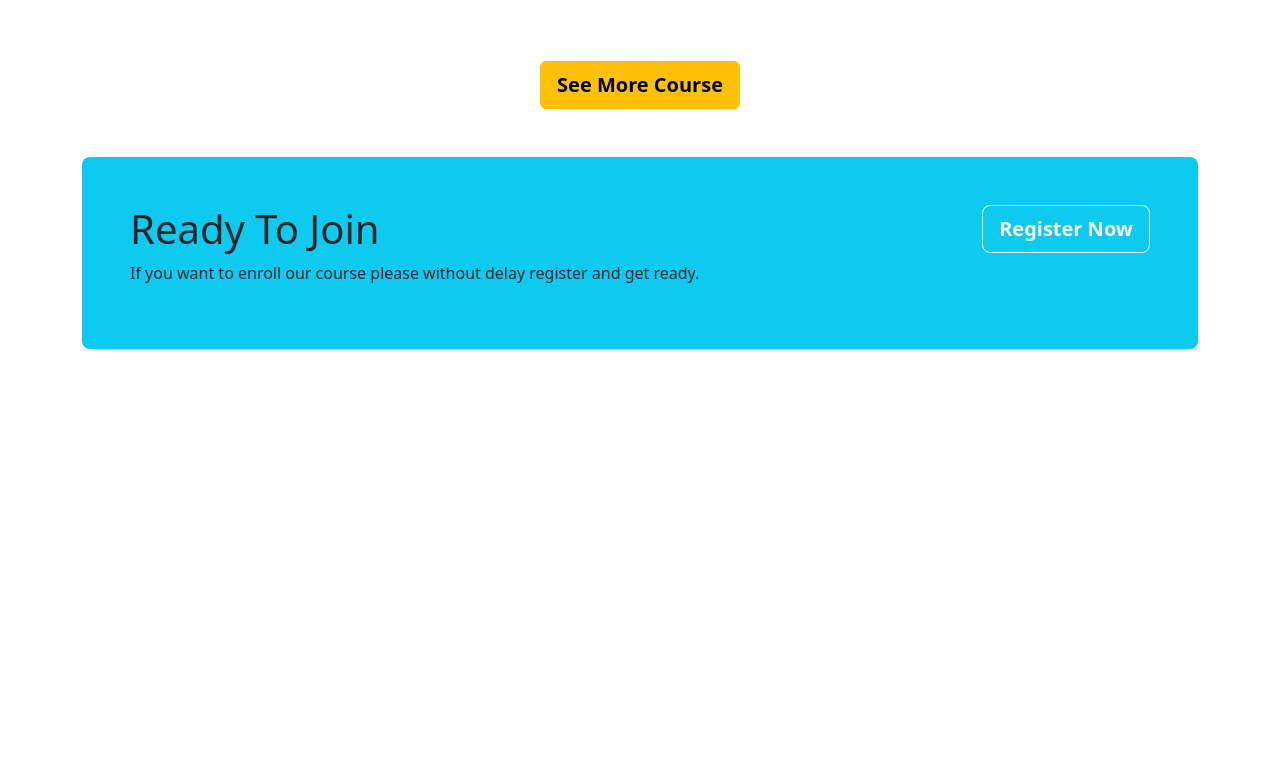
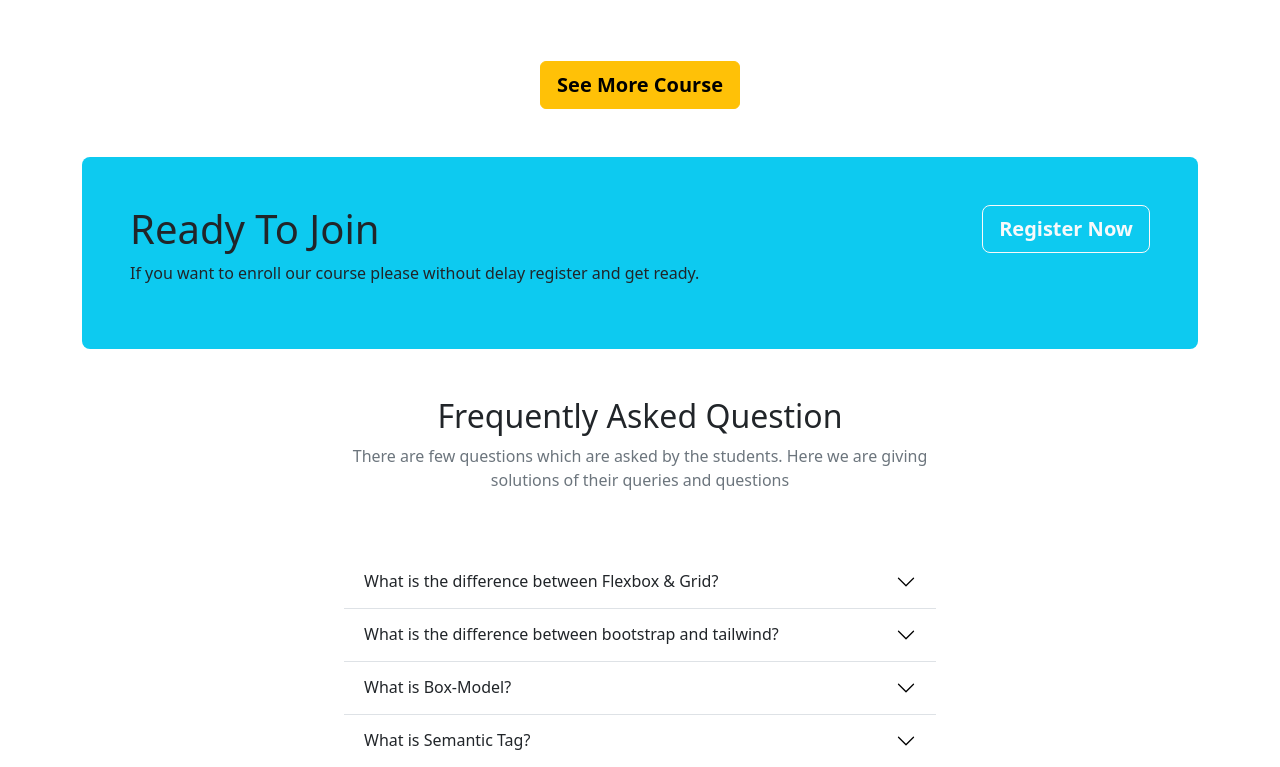
Before and after one commit to Sreemaye44/Edu-Care, a plain HTML site: page index.html in a window 1280 px wide. Shown: the part 1703-2470 px from the top of the page. Before the commit the page ends 2068 px from the top, so only its background shows below. Drawn offline with nearby package versions, Linux system fonts and the light colour scheme.

Commit message:
ased qs commited

```diff
--- a/index.html
+++ b/index.html
@@ -406,6 +406,61 @@
 
        <!-- Ready to join section stop -->
 
+       <!-- frequently asked question start -->
+         <section class="container w-50">
+          <div class="container-fluid">
+            <div class="text-center pb-5">
+              <h2 class="mt-5">Frequently Asked Question</h2>
+              <p class="text-secondary">There are few questions which are asked by the students. Here we are giving solutions of their queries and questions</p>
+            </div>
+            <div class="accordion accordion-flush" id="accordionFlushExample">
+              <div class="accordion-item">
+                <h2 class="accordion-header" id="flush-headingOne">
+                  <button class="accordion-button collapsed" type="button" data-bs-toggle="collapse" data-bs-target="#flush-collapseOne" aria-expanded="false" aria-controls="flush-collapseOne">
+                    What is the difference between Flexbox & Grid?
+                  </button>
+                </h2>
+                <div id="flush-collapseOne" class="accordion-collapse collapse" aria-labelledby="flush-headingOne" data-bs-parent="#accordionFlushExample">
+                  <div class="accordion-body">The basic difference between CSS Grid Layout and CSS Flexbox Layout is that flexbox was designed for layout in one dimension - either a row or a column. Grid was designed for two-dimensional layout - rows, and columns at the same time.</div>
+                </div>
+              </div>
+              <div class="accordion-item">
+                <h2 class="accordion-header" id="flush-headingTwo">
+                  <button class="accordion-button collapsed" type="button" data-bs-toggle="collapse" data-bs-target="#flush-collapseTwo" aria-expanded="false" aria-controls="flush-collapseTwo">
+                    What is the difference between bootstrap and tailwind?
+                  </button>
+                </h2>
+                <div id="flush-collapseTwo" class="accordion-collapse collapse" aria-labelledby="flush-headingTwo" data-bs-parent="#accordionFlushExample">
+                  <div class="accordion-body">Bootstrap comes with a set of pre-styled responsive, mobile-first components that possess a definite UI kit. Tailwind CSS uses a set of utility classes to create a neat UI with more flexibility and uniqueness.</div>
+                </div>
+              </div>
+              <div class="accordion-item">
+                <h2 class="accordion-header" id="flush-headingThree">
+                  <button class="accordion-button collapsed" type="button" data-bs-toggle="collapse" data-bs-target="#flush-collapseThree" aria-expanded="false" aria-controls="flush-collapseThree">
+                    What is Box-Model?
+                  </button>
+                </h2>
+                <div id="flush-collapseThree" class="accordion-collapse collapse" aria-labelledby="flush-headingThree" data-bs-parent="#accordionFlushExample">
+                  <div class="accordion-body">In CSS, the term "box model" is used when talking about design and layout. The CSS box model is essentially a box that wraps around every HTML element. It consists of: margins, borders, padding, and the actual content..</div>
+                </div>
+              </div>
+              <div class="accordion-item">
+                <h2 class="accordion-header" id="flush-headingThree">
+                  <button class="accordion-button collapsed" type="button" data-bs-toggle="collapse" data-bs-target="#flush-collapseFour" aria-expanded="false" aria-controls="flush-collapseFour">
+                    What is Semantic Tag?
+                  </button>
+                </h2>
+                <div id="flush-collapseFour" class="accordion-collapse collapse" aria-labelledby="flush-headingFour" data-bs-parent="#accordionFlushExample">
+                  <div class="accordion-body">A semantic element clearly describes its meaning to both the browser and the developer Examples of semantic elements: article tag, div tag, nav tag, aside tag etc.</div>
+                </div>
+              </div>
+            </div>
+          </div>
+         </section>
+
+
+       <!-- frequently asked question stop-->
+
     </main>
 
     <script src="https://cdn.jsdelivr.net/npm/bootstrap@5.2.0/dist/js/bootstrap.bundle.min.js"></script>
```
